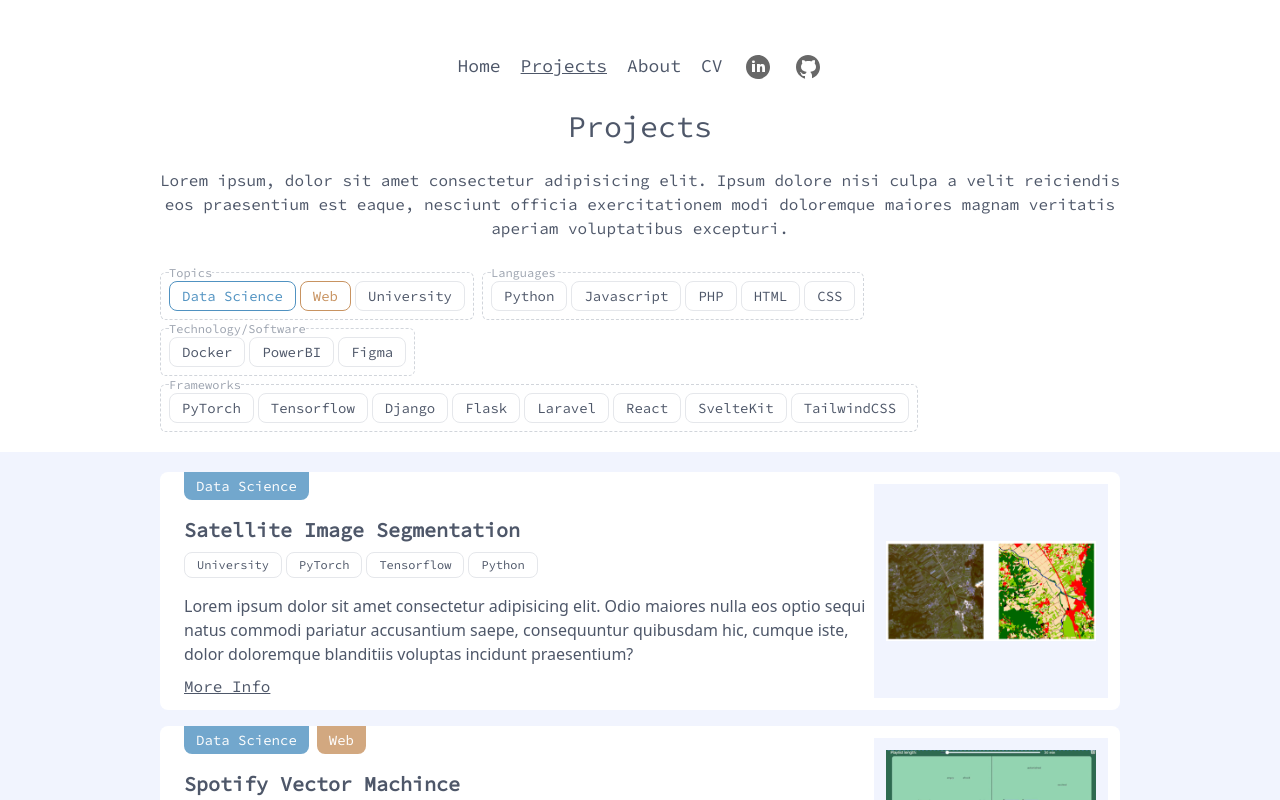
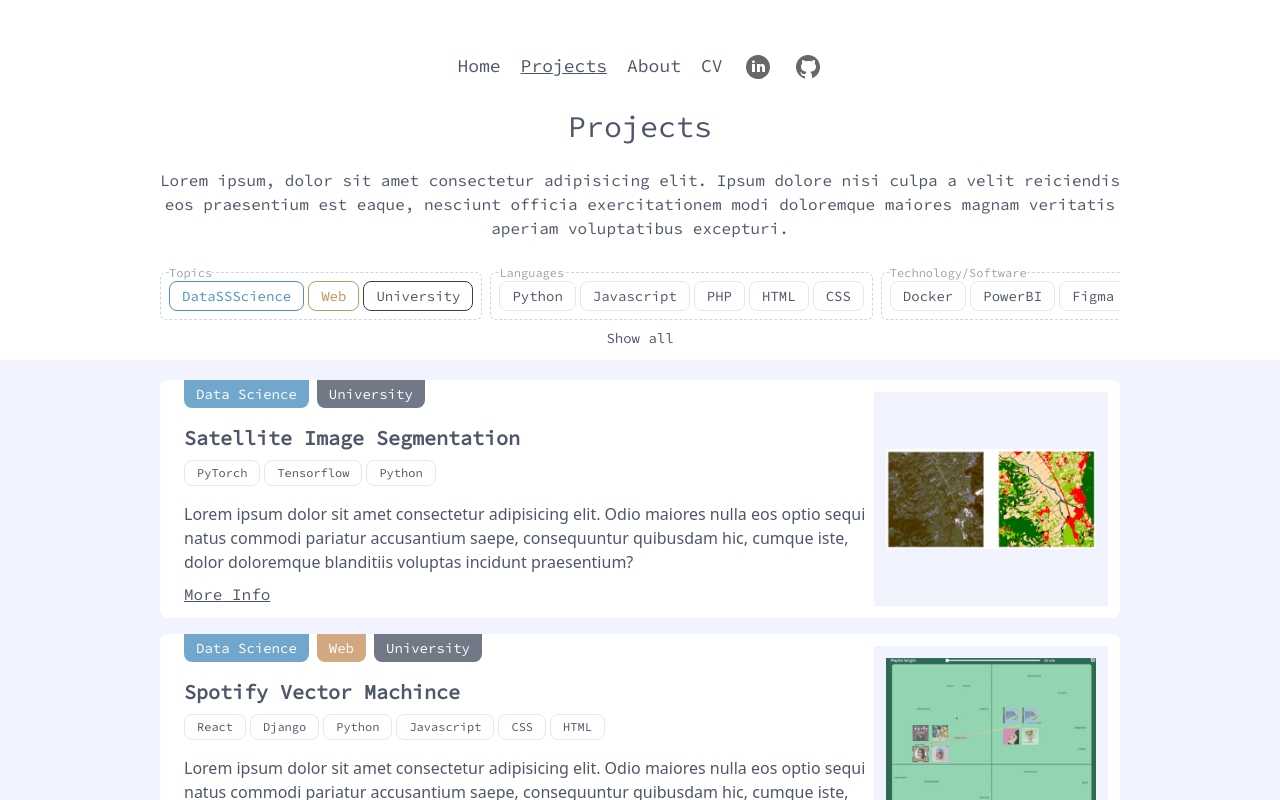
Before and after one commit to marcosefritose/marcose-website, a SvelteKit app: page /projects in a window 1280 px wide. Shown: the top 800 px of the page. Built offline with nearby package versions, Linux system fonts and the light colour scheme.

Commit message:
restyled project filters

```diff
--- a/src/routes/projects/filter.svelte
+++ b/src/routes/projects/filter.svelte
@@ -1,17 +1,23 @@
 <script>
 	import Topic from "./topic.svelte";
+
+    let showAllTopics = false;
+
+    function switchTopicDisplayMode() {
+        showAllTopics = !showAllTopics;
+    }
 </script>
 
-<div id="filter" class="md:w-5/6 xl:w-3/4 mx-auto max-w-6xl relative flex flex-wrap gap-2 py-2 my-3 ">
+<div id="filter" class="md:w-5/6 xl:w-3/4 mx-auto max-w-6xl relative flex {showAllTopics ?  'flex-wrap' : 'overflow-x-scroll' } gap-2 py-2 mt-3 ">
     <!-- Main Topics -->
-    <div class="relative flex flex-wrap border border-dashed border-gray-300 p-2 gap-1 rounded-md">
+    <div class="relative flex border border-dashed border-gray-300 p-2 gap-1 rounded-md">
         <span class="absolute text-xs -top-2 bg-light text-gray-400">Topics</span>
-        <Topic topic="Data Science" color="data"/>
+        <Topic topic="DataSSScience" color="data"/>
         <Topic topic="Web" color="web"/>
-        <Topic topic="University"/>
+        <Topic topic="University" color="gray-700"/>
     </div>
     <!-- Languages -->
-    <div class="relative flex flex-wrap  border border-dashed border-gray-300 p-2 gap-1 rounded-md">
+    <div class="relative flex border border-dashed border-gray-300 p-2 gap-1 rounded-md">
         <span class="absolute text-xs -top-2 bg-light text-gray-400">Languages</span>
         <Topic topic="Python"/>
         <Topic topic="Javascript"/>
@@ -20,14 +26,14 @@
         <Topic topic="CSS"/>
     </div>
     <!-- Technology / Software -->
-    <div class="relative flex flex-wrap  border border-dashed border-gray-300 p-2 gap-1 rounded-md">
+    <div class="relative flex  border border-dashed border-gray-300 p-2 gap-1 rounded-md">
         <span class="absolute text-xs -top-2 bg-light text-gray-400">Technology/Software</span>
         <Topic topic="Docker"/>
         <Topic topic="PowerBI"/>
         <Topic topic="Figma"/>
     </div>
     <!-- Frameworks -->
-    <div class="relative flex flex-wrap  border border-dashed border-gray-300 p-2 gap-1 rounded-md">
+    <div class="relative flex  border border-dashed border-gray-300 p-2 gap-1 rounded-md">
         <span class="absolute text-xs -top-2 bg-light text-gray-400">Frameworks</span>
         <Topic topic="PyTorch"/>
         <Topic topic="Tensorflow"/>
@@ -39,3 +45,6 @@
         <Topic topic="TailwindCSS"/>
     </div>
 </div>
+<div class="w-full flex justify-center mb-3">
+    <button on:click={switchTopicDisplayMode} class="text-sm">Show {showAllTopics ? 'less' : 'all'}</button>
+</div>
--- a/src/routes/projects/projectboard.svelte
+++ b/src/routes/projects/projectboard.svelte
@@ -86,7 +86,7 @@
         <div class="flex-auto ml-3">
             <div class="flex gap-2">
                 {#each project.topics as topic}
-                    {#if topic === 'Data Science' || topic === 'Web'}
+                    {#if topic === 'Data Science' || topic === 'Web' || topic === 'University'}
                         <Badge topic="{topic}"/>
                     {/if}
                 {/each}
@@ -94,7 +94,7 @@
             <h3 class="text-xl font-semibold mt-4">{project.title}</h3>
             <div class="flex py-2 gap-1 flex-wrap">
                 {#each project.topics as topic}
-                    {#if topic !== 'Data Science' && topic !== 'Web'}
+                    {#if topic !== 'Data Science' && topic !== 'Web' && topic !== 'University'}
                         <Topic topic="{topic}" active={false}/>
                     {/if}
                 {/each}
--- a/tailwind.config.cjs
+++ b/tailwind.config.cjs
@@ -30,7 +30,7 @@ module.exports = {
   safelist: [
     'bg-data', 'border-data', 'text-data',
     'bg-web', 'border-web', 'text-web',
-    'bg-dark'
+    'bg-dark', 'bg-gray-700'
   ],
   plugins: [],
 }
```
Also changed, not shown: src/routes/projects/topic.svelte (+0 -12 lines).
